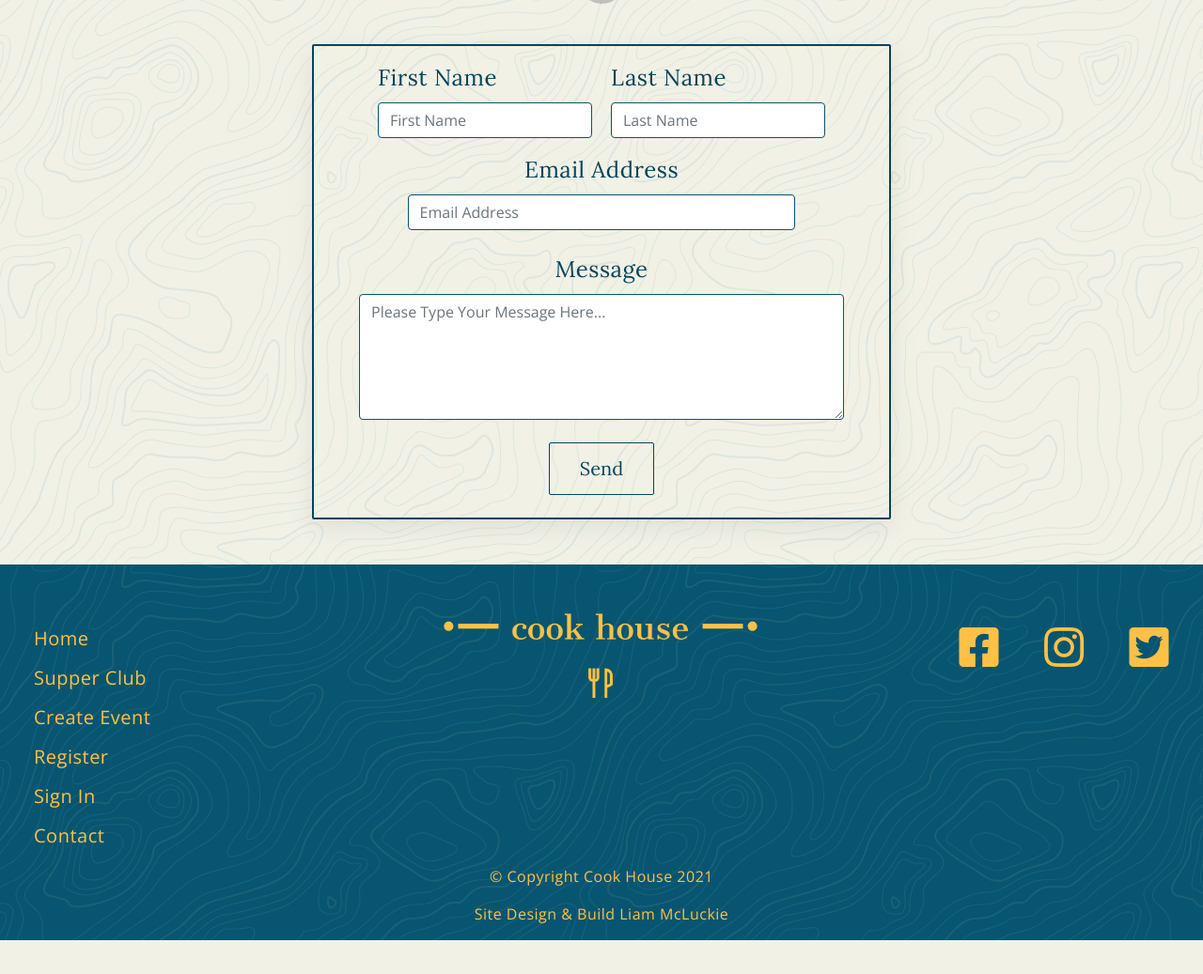
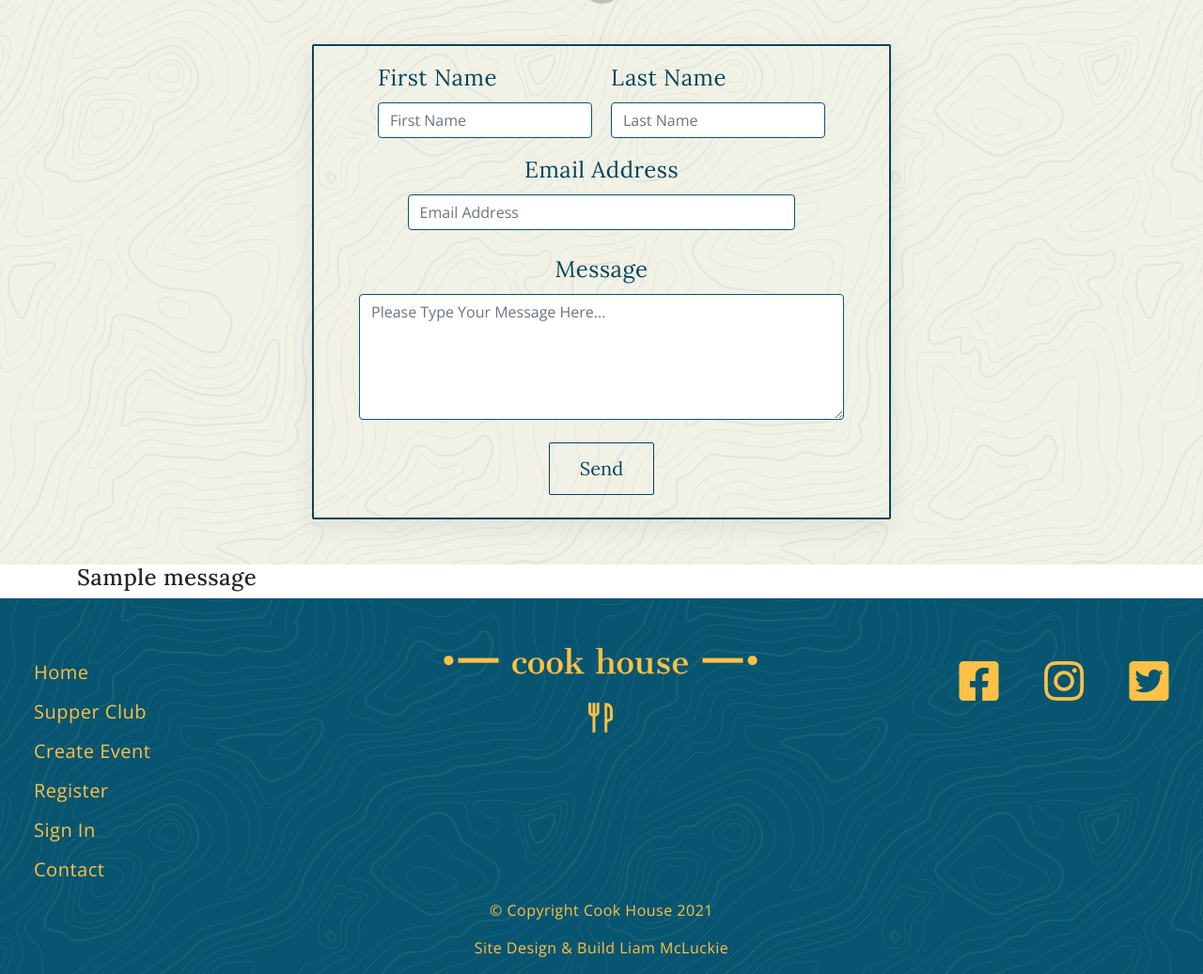
Before and after one commit to liammcluckie/Cook-House, a Flask app: page /contact in a window 1280 px wide. Shown: the part 416-1453 px from the top of the page at 94% size. Before the commit the page ends 1417 px from the top, so only its background shows below. Run offline with Flask 2, Linux system fonts and the light colour scheme; one stand-in notice (Sample message) is shown; some libraries are stand-ins or nearby versions.

Commit message:
Add conditional to display flash messages

```diff
--- a/templates/base.html
+++ b/templates/base.html
@@ -62,6 +62,21 @@
         {% block content %}
         {% endblock %}
     </main>
+    <!-- Flash Messages -->
+    <section class="container">
+        {% with messages = get_flashed_messages() %}
+            {% if messages %}
+                {% for message in messages %}
+                    <div class="row">
+                        <div class="col">
+                        <h4>{{ message }}</h4>
+                        </div>
+                    </div>
+                {% endfor %}
+            {% endif %}
+        {% endwith %}
+    </section>
+    <!-- End of Flash Messages -->
     <!-- Footer -->
     <footer>
         <div class="container-fluid dark-pattern-bg">
```
